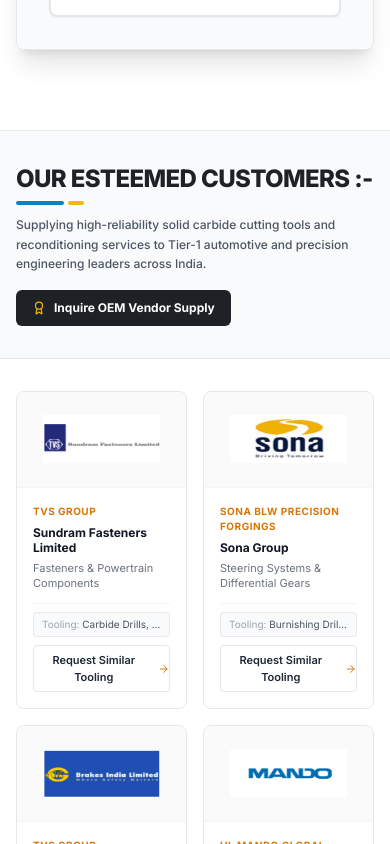
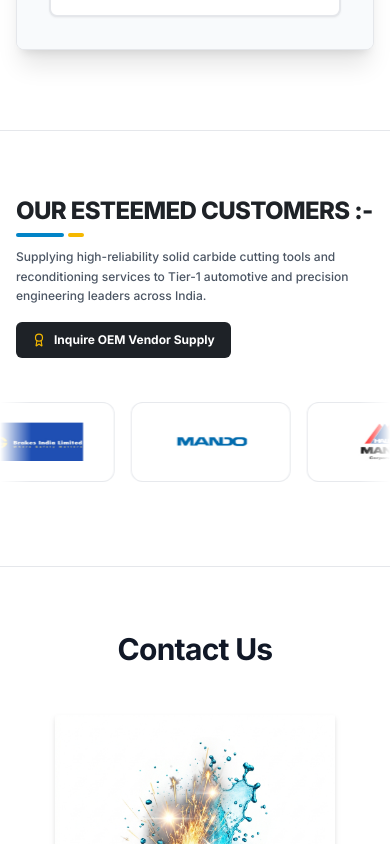
Before and after one commit to santhoshm21/techno-mill, a React (Vite) app: page / in a window 390 px wide. Shown: the part 5400-6244 px from the top of the page. Built offline with nearby package versions, Linux system fonts and the light colour scheme.

Commit message:
Convert client cards into compact logo boxes with smooth left-to-right infinite marquee animation before Contact Us section

```diff
--- a/src/pages/Clients.jsx
+++ b/src/pages/Clients.jsx
@@ -3,14 +3,11 @@ import { Link } from 'react-router-dom';
 import {
   Building2,
   ChevronRight,
-  FileText,
-  ArrowRight,
-  ShieldCheck,
-  CheckCircle2,
+  Award,
   Phone,
   Mail,
-  Award,
-  Layers
+  ArrowRight,
+  CheckCircle2
 } from 'lucide-react';
 import { clients, clientSectors } from '../data/clients';
 import { useDocumentTitle } from '../hooks/useDocumentTitle';
@@ -20,31 +17,53 @@ export default function Clients({ embedded = false }) {
   useDocumentTitle('Our Esteemed Customers | Client Partners | TECHNO MECH TOOLINGS', !embedded);
   const { openQuoteModal } = useQuote();
 
+  // Duplicate client list 3 times to ensure a seamless infinite scroll loop
+  const marqueeList = [...clients, ...clients, ...clients];
+
   return (
-    <div className="bg-[#FFFFFF] font-sans text-[#1F2937] pb-16">
+    <div className={`font-sans text-[#1F2937] ${embedded ? 'py-4' : 'bg-white pb-16'}`}>
 
-      {/* 1. COMPACT, CLEAN BREADCRUMB & HEADER */}
-      <section className="bg-[#F8FAFC] border-b border-[#E5E7EB] py-8">
+      {/* -------------------------------------------------------------
+          KEYFRAMES: CONTINUOUS SMOOTH LEFT-TO-RIGHT MARQUEE ANIMATION
+          ------------------------------------------------------------- */}
+      <style>{`
+        @keyframes scrollLeftToRight {
+          0% {
+            transform: translateX(-50%);
+          }
+          100% {
+            transform: translateX(0%);
+          }
+        }
+        .animate-marquee-ltr {
+          animation: scrollLeftToRight 35s linear infinite;
+        }
+        .animate-marquee-ltr:hover {
+          animation-play-state: paused;
+        }
+      `}</style>
+
       <div className="max-w-7xl mx-auto px-4 sm:px-6 lg:px-8">
 
-          {/* Breadcrumb Trail */}
+        {/* Breadcrumb Trail (Standalone only) */}
         {!embedded && (
-            <nav className="flex items-center space-x-2 text-xs font-mono text-gray-500 mb-2.5" aria-label="Breadcrumb">
+          <nav className="flex items-center space-x-2 text-xs font-mono text-gray-500 mb-4" aria-label="Breadcrumb">
             <Link to="/" className="hover:text-black transition-colors">Home</Link>
             <ChevronRight className="w-3.5 h-3.5 text-gray-400" />
             <span className="text-gray-900 font-semibold">Clients</span>
           </nav>
         )}
 
-          <div className="flex flex-col md:flex-row md:items-end justify-between gap-4">
+        {/* Header */}
+        <div className="flex flex-col md:flex-row md:items-end justify-between gap-4 mb-8">
           <div>
-              {/* Brochure-inspired "OUR ESTEEMED CUSTOMERS :-" Header */}
             <div className="flex items-baseline gap-2">
-                <h1 className="text-2xl sm:text-3xl font-black text-[#1E2227] tracking-tight uppercase">
+              <h2 className="text-2xl sm:text-3xl font-black text-[#1E2227] tracking-tight uppercase">
                 Our Esteemed Customers :-
-                </h1>
+              </h2>
             </div>
-              {/* Accent Underline inspired by brochure */}
+
+            {/* Accent Underline */}
             <div className="flex items-center gap-1 mt-1.5 mb-2.5">
               <div className="w-12 h-1 bg-[#0284C7] rounded-full"></div>
               <div className="w-4 h-1 bg-[#F5B800] rounded-full"></div>
@@ -56,8 +75,8 @@ export default function Clients({ embedded = false }) {
           </div>
 
           <button
-              onClick={() => openQuoteModal({ productName: 'OEM Tooling Vendor Inquiry' })}
-              className="bg-[#1E2227] hover:bg-black text-white font-bold text-xs px-4 py-2.5 rounded-md shadow-xs transition-all flex items-center gap-2 self-start md:self-auto shrink-0"
+            onClick={() => openQuoteModal({ productName: 'OEM Tooling Vendor Supply Inquiry' })}
+            className="bg-[#1E2227] hover:bg-black text-white font-bold text-xs px-4 py-2.5 rounded-md shadow-xs transition-all flex items-center gap-2 self-start md:self-auto shrink-0 cursor-pointer"
           >
             <Award className="w-3.5 h-3.5 text-[#F5B800]" />
             <span>Inquire OEM Vendor Supply</span>
@@ -65,66 +84,52 @@ export default function Clients({ embedded = false }) {
         </div>
 
       </div>
-      </section>
 
-      {/* 2. THE 11 AUTHENTIC CLIENTS (Simple, Neat 4-Column Grid) */}
-      <section className="max-w-7xl mx-auto px-4 sm:px-6 lg:px-8 pt-8">
-        <div className="grid grid-cols-2 sm:grid-cols-3 lg:grid-cols-4 gap-4 sm:gap-5">
-          {clients.map((item) => (
+      {/* =============================================================
+          SMALL BOXES MOVING LEFT TO RIGHT ANIMATION (INFINITE MARQUEE)
+          ============================================================= */}
+      <div className="relative w-full overflow-hidden py-3 my-2 [mask-image:linear-gradient(to_right,transparent,black_8%,black_92%,transparent)]">
+
+        <div className="flex items-center gap-4 sm:gap-6 w-max animate-marquee-ltr">
+          {marqueeList.map((item, idx) => (
             <div
-              key={item.id}
-              className="bg-white border border-[#E5E7EB] hover:border-[#F5B800] rounded-lg overflow-hidden shadow-xs hover:shadow-md transition-all duration-200 flex flex-col justify-between group"
+              key={`${item.id}-${idx}`}
+              onClick={() => openQuoteModal({ productName: `Tooling for ${item.name} (${item.sector})` })}
+              title={`${item.name} — ${item.group} (${item.sector})`}
+              className="w-40 sm:w-48 h-20 sm:h-24 bg-white rounded-xl border border-gray-200/90 shadow-2xs hover:shadow-md hover:border-[#F5B800] p-3 flex flex-col items-center justify-center shrink-0 cursor-pointer transition-all duration-300 hover:scale-105 group select-none relative"
             >
-
-              {/* Logo Frame (Clean, Pure White Canvas with subtle border) */}
-              <div className="h-24 bg-[#FAFAFA] border-b border-gray-100 p-3 flex items-center justify-center group-hover:bg-[#FFFDF5] transition-colors relative">
+              {/* Logo Frame */}
+              <div className="w-full h-full flex items-center justify-center">
                 <img
                   src={item.logo}
                   alt={item.name}
-                  className="max-h-12 max-w-[145px] object-contain filter group-hover:scale-105 transition-transform"
+                  className="max-h-10 sm:max-h-12 max-w-[125px] sm:max-w-[140px] object-contain filter contrast-105 group-hover:scale-105 transition-transform duration-300"
+                  onError={(e) => {
+                    e.currentTarget.onerror = null;
+                    e.currentTarget.style.display = 'none';
+                  }}
                 />
               </div>
 
-              {/* Card Body */}
-              <div className="p-4 flex-1 flex flex-col justify-between space-y-3">
-                <div className="space-y-1.5">
-                  <span className="text-[10px] font-mono font-bold text-[#D97706] uppercase tracking-wider block">
-                    {item.group}
+              {/* Sub-label visible on hover */}
+              <div className="absolute inset-x-1 bottom-1 text-center opacity-0 group-hover:opacity-100 transition-opacity duration-200 pointer-events-none">
+                <span className="text-[9px] font-bold text-gray-600 bg-white/95 px-1.5 py-0.5 rounded shadow-2xs truncate block">
+                  {item.group || item.name}
                 </span>
-                  <h2 className="text-xs sm:text-sm font-bold text-gray-900 group-hover:text-[#D97706] transition-colors leading-tight">
-                    {item.name}
-                  </h2>
-                  <p className="text-[11px] text-gray-500 leading-snug line-clamp-2">
-                    {item.sector}
-                  </p>
               </div>
-
-                {/* Tooling Supplied Badge & Action */}
-                <div className="pt-2 border-t border-gray-100 space-y-2">
-                  <div className="text-[10px] font-mono text-gray-600 bg-gray-50 border border-gray-200/80 rounded px-2 py-1 truncate" title={item.toolingSupplied}>
-                    <span className="text-gray-400 font-sans">Tooling: </span>{item.toolingSupplied}
             </div>
-
-                  <button
-                    onClick={() => openQuoteModal({ productName: `Tooling for ${item.sector} (${item.name})` })}
-                    className="w-full bg-white hover:bg-amber-50 border border-gray-200 hover:border-amber-400 text-gray-800 hover:text-[#D97706] font-semibold text-[11px] py-1.5 rounded transition-all flex items-center justify-center gap-1"
-                  >
-                    <span>Request Similar Tooling</span>
-                    <ArrowRight className="w-3 h-3 text-[#D97706]" />
-                  </button>
-                </div>
+          ))}
         </div>
 
       </div>
-          ))}
-        </div>
-      </section>
 
-      {/* 3. COMPACT APPLICATION SECTORS STRIP */}
-      <section className="max-w-7xl mx-auto px-4 sm:px-6 lg:px-8 pt-8">
-        <div className="bg-[#F8FAFC] border border-[#E5E7EB] rounded-lg p-4 sm:p-5">
+      {/* Standalone Extra Content: Application Sectors & Contact Audit */}
+      {!embedded && (
+        <div className="max-w-7xl mx-auto px-4 sm:px-6 lg:px-8 pt-10">
+
+          {/* Primary Industrial Sectors Strip */}
+          <div className="bg-[#F8FAFC] border border-[#E5E7EB] rounded-lg p-4 sm:p-5 mb-6">
             <div className="flex flex-col lg:flex-row lg:items-center justify-between gap-4">
-
               <div className="shrink-0">
                 <span className="text-[11px] font-mono font-bold text-[#D97706] uppercase tracking-wider block">
                   Primary Industrial Sectors
@@ -133,31 +138,27 @@ export default function Clients({ embedded = false }) {
                   Precision Applications Served
                 </h3>
               </div>
-
-            <div className="flex flex-wrap items-center gap-2 flex-1 max-w-3xl text-xs font-mono">
+              <div className="flex flex-wrap items-center gap-2 flex-1 max-w-3xl text-xs">
                 {clientSectors.map((sector, sIdx) => (
                   <div
                     key={sIdx}
                     className="bg-white border border-gray-200 text-gray-700 px-3 py-1.5 rounded flex items-center gap-1.5 shadow-2xs"
                   >
                     <CheckCircle2 className="w-3 h-3 text-emerald-600 shrink-0" />
-                  <span className="text-[11px] font-medium font-sans">{sector}</span>
+                    <span className="text-[11px] font-medium">{sector}</span>
                   </div>
                 ))}
               </div>
-
             </div>
           </div>
-      </section>
 
-      {/* 4. SIMPLE, NEAT OEM VENDOR INQUIRY STRIP */}
-      <section className="max-w-7xl mx-auto px-4 sm:px-6 lg:px-8 pt-6">
+          {/* OEM Vendor Supply Audit Strip */}
           <div className="bg-[#1E2227] text-white rounded-lg p-5 sm:p-6 border border-gray-800 flex flex-col sm:flex-row items-center justify-between gap-4">
             <div className="space-y-1 text-center sm:text-left">
               <h4 className="text-base font-bold text-white">
                 Planning a Tooling Audit or Batch Trial for Your Production Line?
               </h4>
-            <div className="flex flex-wrap items-center justify-center sm:justify-start gap-4 text-xs text-gray-300 font-['Inter',_sans-serif]">
+              <div className="flex flex-wrap items-center justify-center sm:justify-start gap-4 text-xs text-gray-300">
                 <a href="tel:+914424760000" className="flex items-center gap-1.5 hover:text-[#F5B800] transition-colors">
                   <Phone className="w-3.5 h-3.5 text-[#F5B800]" />
                   <span>+91 44 2476 0000</span>
@@ -172,13 +173,15 @@ export default function Clients({ embedded = false }) {
 
             <button
               onClick={() => openQuoteModal({ productName: 'Plant Tooling Audit / Batch Trial' })}
-            className="bg-[#F5B800] hover:bg-[#E0A800] text-[#1E2227] font-bold text-xs px-5 py-2.5 rounded shadow-sm transition-all flex items-center gap-1.5 shrink-0"
+              className="bg-[#F5B800] hover:bg-[#E0A800] text-[#1E2227] font-bold text-xs px-5 py-2.5 rounded shadow-sm transition-all flex items-center gap-1.5 shrink-0 cursor-pointer"
             >
               <span>Request Plant Audit / Batch Trial</span>
               <ArrowRight className="w-3.5 h-3.5" />
             </button>
           </div>
-      </section>
+
+        </div>
+      )}
 
     </div>
   );
--- a/src/pages/Home.jsx
+++ b/src/pages/Home.jsx
@@ -59,9 +59,9 @@ export default function Home() {
       </section>
 
       {/* =========================================================================
-          SECTION 3: CLIENTS (Esteemed Customer Base & Credentials)
+          SECTION 3: CLIENTS (Small Boxes Moving Left-to-Right Before Contact Us)
           ========================================================================= */}
-      <section id="clients" className="scroll-mt-16 border-t border-gray-200">
+      <section id="clients" className="scroll-mt-16 border-t border-gray-200 bg-white py-12 sm:py-16">
         <Clients embedded={true} />
       </section>
 
```
Lines whose indentation alone changed are shown as unchanged.
